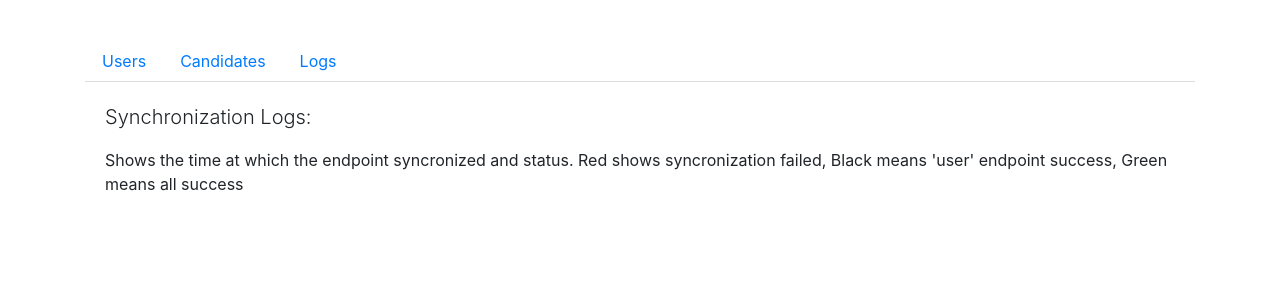
After one commit to suhailvs/upwork_temp, a Django app: template uploader/templates/logs.html in a window 1280 px wide. The commit adds this page. Shown: the top 300 px of the page. Run offline with Django 3.2, Linux system fonts and the light colour scheme; the template is opened without the code that fills it, so the values that code supplies are empty; some libraries are stand-ins or nearby versions.

Commit message:
added a model Synclog for syncronization logs

```diff
--- a/sampleapp/celery.py
+++ b/sampleapp/celery.py
@@ -11,12 +11,8 @@ app.autodiscover_tasks()
 from celery.schedules import crontab
 app.conf.beat_schedule = {
     'task_users': {
-        'task': 'uploader.tasks.sync_users',
+        'task': 'uploader.tasks.sync_api',
         'schedule': crontab(minute='*/10')
-    },
-    'task_candidates': {
-        'task': 'uploader.tasks.sync_candidates',
-        'schedule': crontab(minute='*/15')
     }
 }
 @app.task(bind=True)
--- a/sampleapp/urls.py
+++ b/sampleapp/urls.py
@@ -25,6 +25,8 @@ urlpatterns = [
 
 	url(r'^$', uploader_views.home, name='home'),
     url(r'^candidates/$', uploader_views.candidates, name='candidates'),
+    url(r'^logs/$', uploader_views.sync_log, name='sync_log'),
+
 	url(r'^user/(\d+)/$', uploader_views.upload,name='user_pic'),
 ]+ static(settings.MEDIA_URL, document_root=settings.MEDIA_ROOT)
 from django.contrib.staticfiles.urls import staticfiles_urlpatterns
--- a/uploader/templates/base.html
+++ b/uploader/templates/base.html
@@ -1,3 +1,6 @@
+{% url 'home' as users_url %}
+{% url 'candidates' as candidates_url %}
+{% url 'sync_log' as logs_url %}
 <!DOCTYPE html>
 <html lang="en">
   <head>
@@ -9,11 +12,19 @@
     <link rel="stylesheet" href="https://maxcdn.bootstrapcdn.com/bootstrap/4.0.0-beta/css/bootstrap.min.css">
   </head>
   <body>
-
-    <div class="container" style="margin-top: 60px">
-  		<a href="/" class="btn btn-primary">Users</a>  <a href="/candidates/" class="btn btn-primary">Candidates</a><hr>
-  	  {% block content %}{%endblock%}
+    <div class="container" style="margin-top: 40px">
+      <ul class="nav nav-tabs">
+        <li class="nav-item">
+          <a class="nav-link{% if request.path == users_url %} active{% endif %}" href="{{users_url}}">Users</a>
+        </li>
+        <li class="nav-item">
+          <a class="nav-link{% if request.path == candidates_url %} active{% endif %}" href="{{candidates_url}}">Candidates</a>
+        </li>
+        <li class="nav-item">
+          <a class="nav-link{% if request.path == logs_url %} active{% endif %}" href="{{logs_url}}">Logs</a>
+        </li>
+      </ul>
+  		<div style="padding: 20px">{% block content %}{%endblock%}</div>
     </div>
-
    </body>
  </html>
--- /dev/null
+++ b/uploader/templates/logs.html
@@ -0,0 +1,9 @@
+{% extends "base.html" %}
+{% block content %}
+<p class="lead">Synchronization Logs:</p> Shows the time at which the endpoint syncronized and status. Red shows syncronization failed, Black means 'user' endpoint success, Green means all success
+<ul>
+{% for log in logs %}
+	<li{% if log.status == "fail" %} style="color:red;"{% elif log.status == "success" %} style="color:green"{%endif%}>{{log.date}} </li>
+{% endfor %}
+</ul>
+{% endblock %}
--- a/uploader/templates/view.html
+++ b/uploader/templates/view.html
@@ -1,6 +1,6 @@
 {% extends "base.html" %}
 {% block content %}
-
+<p class="lead">{{user.email}}</p>
 <div class="card" style="width: 20rem;">
   <img class="card-img-top" src="{{ user.pic.url }}" alt="Profile Pic">
   <div class="card-body">
@@ -9,12 +9,12 @@
     <a href="{{ user.pic.url }}" class="card-link">{{ user.pic.name }}</a>
   </div>
   <ul class="list-group list-group-flush">
-  <li class="list-group-item">Name: <strong>{{user.firstname}}</strong></li>
+  <li class="list-group-item">Name: <strong>{{user.firstname}} {{user.lastname}}</strong></li>
 
   <!--
     <li class="list-group-item">Client: <strong>{{user.employer}}</strong></li>
     <li class="list-group-item">Consultant: <strong>{{user.recruiter}}</strong></li>-->
-    <li class="list-group-item">{{user.upload_date}}</li>
+    <li class="list-group-item">{{user.date}}</li>
   </ul>
 </div>
 
```
Also changed, not shown: uploader/emails.py (+9 -8 lines), uploader/models.py (+6 -2 lines), uploader/tasks.py (+17 -10 lines), uploader/templates/candidates.html (+15 -5 lines), uploader/templates/home.html (+2 -6 lines), uploader/views.py (+7 -3 lines), uploader/migrations/0001_initial.py.
